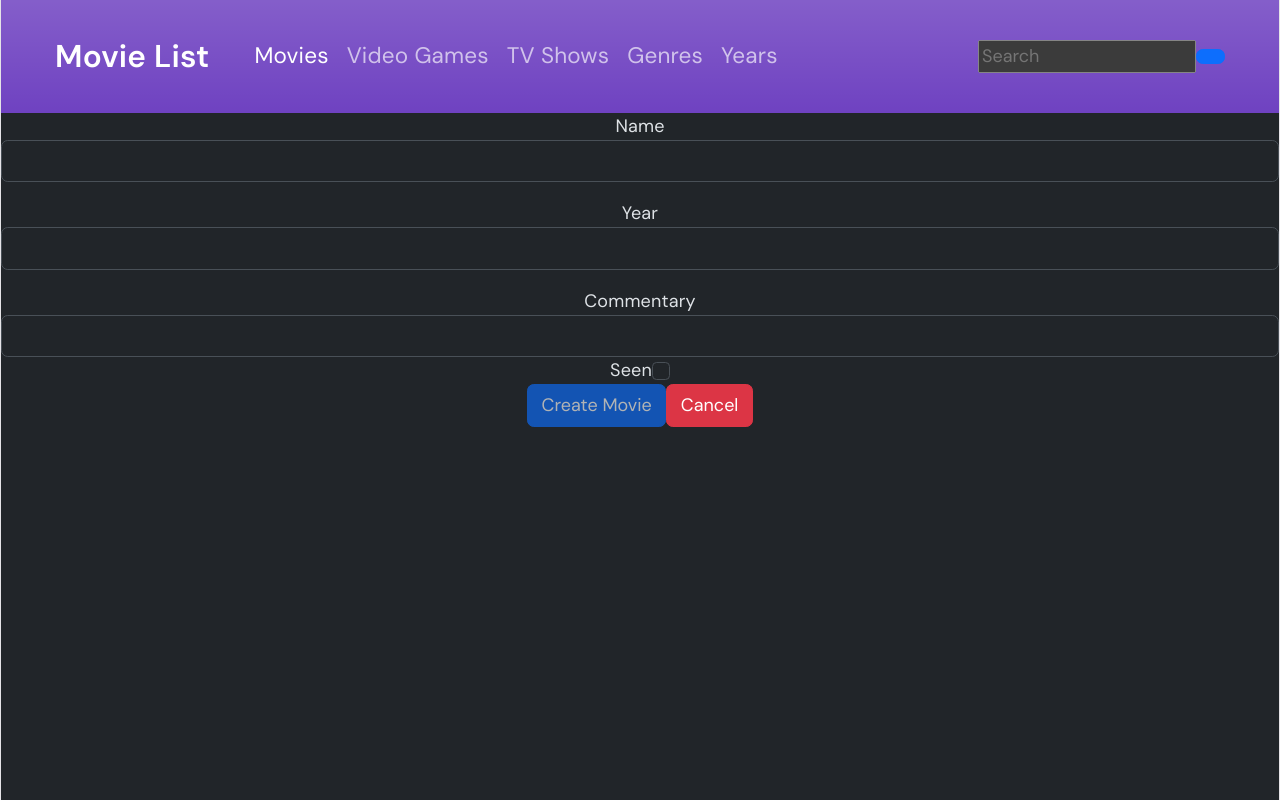
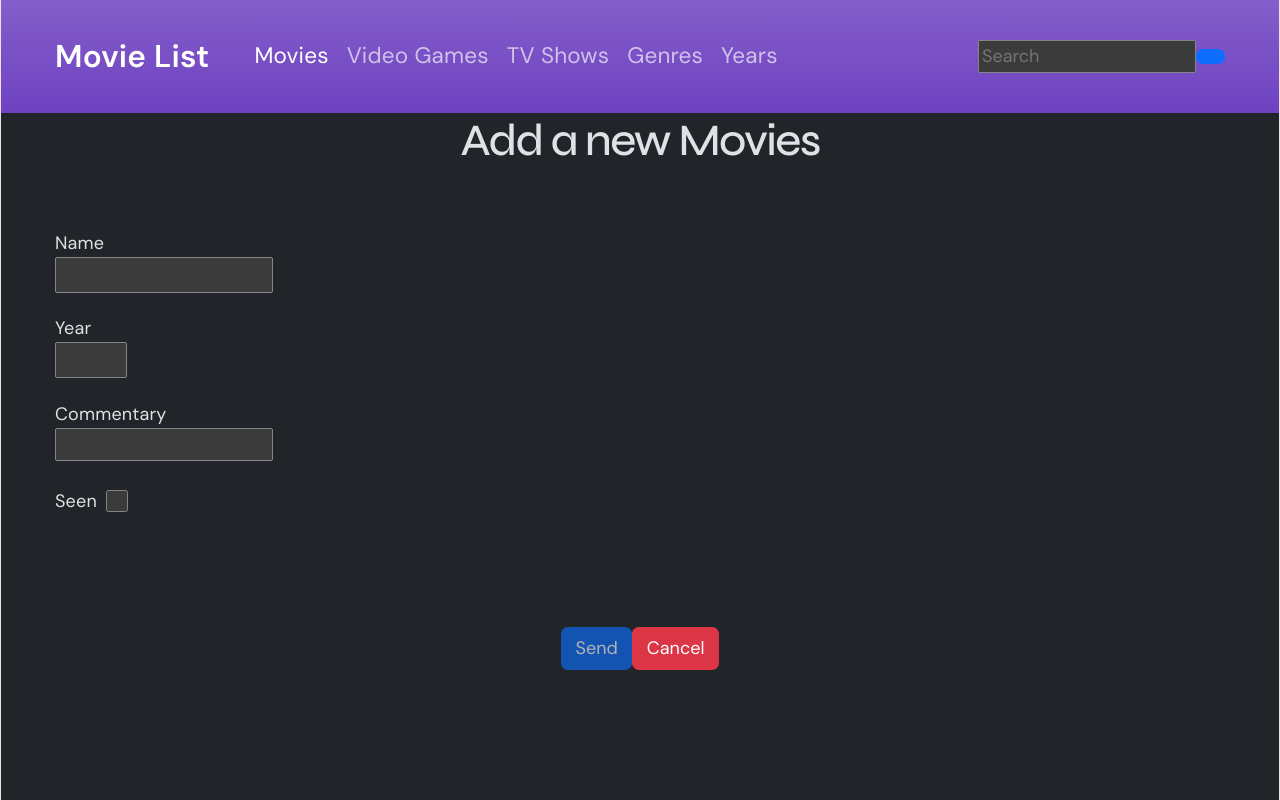
Before and after one commit to CiutinaIrina/Movie-List, a React (Vite) app: page /movies/add in a window 1280 px wide. Built offline with nearby package versions, Linux system fonts and the light colour scheme.

Commit message:
Styling improvements

```diff
--- a/src/components/common/CreateMedia.tsx
+++ b/src/components/common/CreateMedia.tsx
@@ -3,10 +3,12 @@ import Button from "../common/Button";
 import { yupResolver } from '@hookform/resolvers/yup';
 import { NavLink, useLocation } from "react-router-dom";
 import { firstLetterCapitalized } from "../../common/validators";
+import { camelCase, capitalise } from "../../common/functions"
 import * as yup from "yup";
+import "../../scss/Form.css";
 
 export default function CreateMedia() {
-    const { handleSubmit, register, watch, formState: {errors, isValid}} = useForm<MediaForm>({
+    const { handleSubmit, register, watch, formState: {errors, isValid, isSubmitting}} = useForm<MediaForm>({
         resolver: yupResolver(validateForm),
         mode: "onChange"
     })
@@ -17,62 +19,72 @@ export default function CreateMedia() {
 
     const seen = watch("seen");
 
-    const onSubmit: SubmitHandler<MediaForm> = (data) => {
+    const mediaListPage = "/" + camelCase(category) + "s";
+
+    const onSubmit: SubmitHandler<MediaForm> = async (data) => {
+        await new Promise((resolve) => setTimeout(resolve, 3000))
+
         validateForm
             .validate(data)
             .then(() => console.log(data))
-            .catch((error: yup.ValidationError) => console.log(error));
+            .catch((errors) => console.log(errors));
     }
 
     return (
         <>
-            <form onSubmit={handleSubmit(onSubmit)}>
-                <div className="form-group">
-                    <label>Name</label>
-                    <input className="form-control" type="text" {...register("name")}/>
-                </div>
-                <p className="text-danger">{errors.name?.message ?? undefined}</p>
-
-                <div className="form-group">
-                    <label>Year</label>
-                    <input className="form-control" type="number" {...register("year")}/>
-                </div>
-                <p className="text-danger">{errors.year?.message ?? undefined}</p>
-
-                <div className="form-group">
-                    <label>Commentary</label>
-                    <input className="form-control" type="description" {...register("seen")}/>
+            <h1>Add a new {capitalise(category)}</h1>
+            <form className="form" onSubmit={handleSubmit(onSubmit)}>
+                <div className="form-field">
+                    <label className="field-label" htmlFor="name">Name</label>
+                    <input id="name" className="field-text" type="text" {...register("name")}/>
+                    <p className="form-danger text-danger">{errors.name?.message ?? undefined}</p>
                 </div>
 
-                <div className="form-group">
-                    <label>Seen</label>
-                    <input className="form-check-input" type="checkbox" {...register("commentary")}/>
+                <div className="form-field">
+                    <label className="field-label" htmlFor="year">Year</label>
+                    <input id="year" className="field-number" type="number" {...register("year")}/>
+                    <p className="form-danger text-danger">{errors.year?.message ?? undefined}</p>
                 </div>
 
-                { category === "movie" && (<div className="form-group">
-                    <label>Nominated for Best Picture</label>
-                    <input className="form-check-input" type="checkbox" {...register("nominated")}/>
+                <div className="form-field">
+                    <label className="field-label" htmlFor="commentary">Commentary</label>
+                    <input id="commentary" className="field-desc" type="description" {...register("commentary")}/>
+                    <p className="form-danger text-danger"></p>
+                </div>
+
+                <div className="form-field-checkbox">
+                    <label className="field-label" htmlFor="seen">Seen</label>
+                    <input id="seen" className="field-checkbox" type="checkbox" {...register("seen")}/>
+                    <p className="form-danger text-danger"></p>
+                </div>
+
+                { category === "movie" && (<div className="form-field-checkbox">
+                    <label className="field-label" htmlFor="nominated">Nominated for Best Picture</label>
+                    <input id="nominated" className="field-checkbox" type="checkbox" {...register("nominated")}/>
+                    <p className="form-danger text-danger"></p>
                 </div>)}
 
-                { category === "movie" && (<div className="form-group">
-                    <label>Won Best Picture</label>
-                    <input className="form-check-input" type="checkbox" {...register("won")}/>
+                { category === "movie" && (<div className="form-field-checkbox">
+                    <label className="field-label" htmlFor="won">Won Best Picture</label>
+                    <input id="won" className="field-checkbox" type="checkbox" {...register("won")}/>
+                    <p className="form-danger text-danger"></p>
                 </div>)}
 
-                { category === "tv show" && (<div className="form-group">
-                    <label>Number of seasons</label>
-                    <input className="form-control" type="number" {...register("seasons")}/>
+                { category === "tv show" && (<div className="form-field">
+                    <label className="field-label" htmlFor="seasons">Number of seasons</label>
+                    <input id="seasons" className="field-number" type="number" {...register("seasons")}/>
+                    <p className="form-danger text-danger"></p>
                 </div>)}
 
-                { seen && (<div className="form-group">
-                    <label>Rating</label>
-                    <input className="form-control" type="number" {...register("rating")}/>
-                </div>)}
+                <div className={`form-field ${seen ? "" : "form-hidden"}`}>
+                    <label className="field-label" htmlFor="rating">Rating</label>
+                    <input id="rating" className="field-number" type="number" {...register("rating")}/>
+                    <p className="form-danger text-danger"></p>
+                </div>
 
-                <Button type="submit" text="Create Movie" disabled={!isValid}/>
-                <NavLink to="/movies"><Button status="danger" text="Cancel"/></NavLink>
+                <Button type="submit" text={isSubmitting ? "Sending..." : "Send"} disabled={!isValid || isSubmitting}/>
+                <NavLink to={mediaListPage}><Button status="danger" text="Cancel"/></NavLink>
             </form>
-
         </>
     )
 }
--- /dev/null
+++ b/src/scss/Form.css
@@ -0,0 +1,56 @@
+.form{
+    padding: 3rem;
+    gap: 0.5rem;
+}
+
+.field-label {
+    height: 1.5rem;
+    margin: 0px;
+}
+
+.field-text {
+    height: 2rem;
+}
+
+.field-number {
+    height: 2rem;
+    width: 4rem;
+}
+
+.field-checkbox {
+    height: 1.2rem;
+    width: 1.2rem;
+}
+
+.form-danger {
+    height: 0.5rem;
+    font-size: 12px;
+    padding: 0;
+    margin: 0.25rem 0 0 0;
+}
+
+.form-field {
+    display: grid;
+    max-width: 400px;
+    max-height: 150px;
+    justify-items: baseline;
+    margin-bottom: 0.5rem;
+}
+
+.form-field > input:focus {
+    border-color: #6f42c1;
+    box-shadow: 0 0 0 0.25rem rgba(111, 66, 193, 0.25);
+}
+
+.form-field-checkbox {
+    display: flex;
+    justify-items: baseline;
+    align-items: center;
+    height: 2rem;
+    gap: 0.5rem;
+    margin-bottom: 1.25rem;
+}
+
+.form-hidden {
+    visibility: hidden;
+}
```
